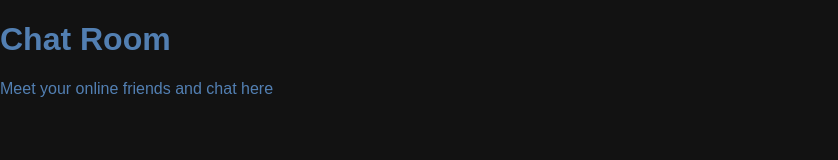
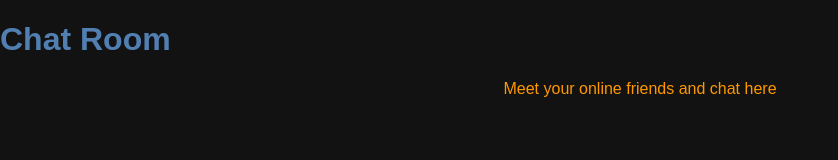
Before and after one commit to fullclipstudios/ISYS3001Task-2, a plain HTML site: page chat.html in a window 1280 px wide. Shown: the whole page, without its empty margins (0-838 px from the left). Drawn offline with Linux system fonts and the light colour scheme.

Commit message:
Fixed some merge conflicts with the v2  test branch

```diff
--- a/style.css
+++ b/style.css
@@ -119,3 +119,11 @@ color: #71b4ff;
 display: flex;
 justify-content: center;
 }
+
+
+.chat{
+    display: flex;
+    justify-content: center;
+    align-items: center;
+    color: #ff9800;
+}
```
